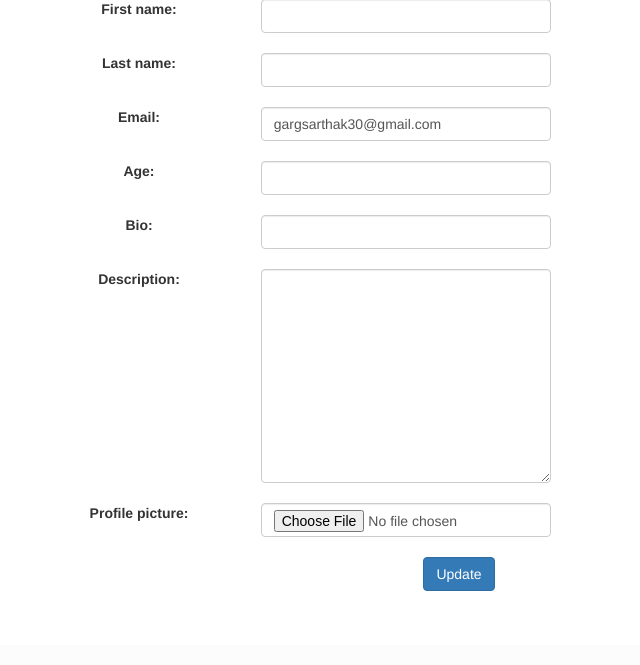
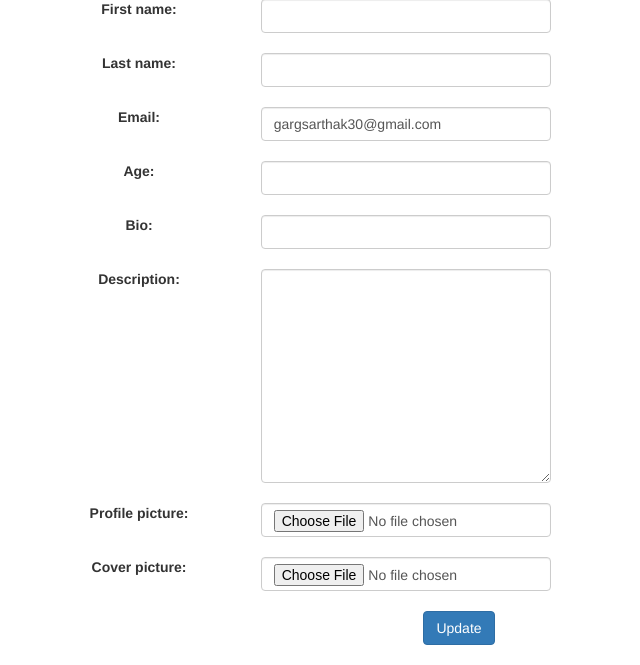
Before and after one commit to gargsarthak30/Blogdom, a Django app: a page that uses blogs/templates/blogs/base.html in a window 1280 px wide. Shown: the part 155-820 px from the top of the page, without its empty margins (181-821 px from the left). Before the commit the page ends 746 px from the top, so only its background shows below. Run offline with Django 3.2, Linux system fonts and the light colour scheme; a user stored in the database is signed in; data comes from the database, SQL or seed files in the repository; both versions use the stored data as it was after the commit; parts of the project's set-up code (start-up, migrations or seed data) failed here and were passed over; some libraries are stand-ins or nearby versions.

Commit message:
Cover_Picture for User Profile added.

```diff
--- a/blogs/forms.py
+++ b/blogs/forms.py
@@ -6,7 +6,7 @@ class UserBlogdomForm(forms.ModelForm):
 
     class Meta:
         model = UserBlogdom
-        fields = ('first_name', 'last_name', 'email', 'age', 'bio', 'description', 'profile_picture')
+        fields = ('first_name', 'last_name', 'email', 'age', 'bio', 'description', 'profile_picture', 'cover_picture')
         widgets = {'description': forms.Textarea}
 
 class PostForm(forms.ModelForm):
--- a/blogs/models.py
+++ b/blogs/models.py
@@ -16,6 +16,10 @@ def content_post_image(instance, filename):
     return 'user_{0}/posts/{1}/{2}'.format(instance.blogger, dirname, filename)
 
 
+def content_cover_picture(instance, filename):
+    return 'user_{0}/cover_picture/{1}'.format(instance.user, filename)
+
+
 class UserBlogdom(models.Model):
     user = models.OneToOneField(User)
     first_name = models.CharField(max_length=50)
@@ -25,6 +29,7 @@ class UserBlogdom(models.Model):
     bio = models.CharField(max_length=150, blank=True, null=True)
     description = models.CharField(max_length=500, blank=True, null=True)
     profile_picture = models.ImageField(blank=True, null=True, upload_to=content_profile_picture)
+    cover_picture = models.ImageField(blank=True, null = True, upload_to = content_cover_picture)
 
     User.profile = property(lambda u: UserBlogdom.objects.get_or_create(user=u)[0])
 
--- a/blogs/templates/blogs/index.html
+++ b/blogs/templates/blogs/index.html
@@ -1,7 +1,6 @@
 {% extends 'blogs/base.html' %}
 {%block title %} Home {%endblock %}
 {% block content %}
-
 <div class = "col-md-3">
     <br/>
     <center>
```
Also changed, not shown: blogs/templates/blogs/user_profile.html (+10 -6 lines), blogs/migrations/0004_userblogdom_cover_picture.py (added), db.sqlite3, media/user_gargsarthak30/cover_picture/new_york-wwwultrahdwallpapersnet-2.jpg (added), 4 other files.
